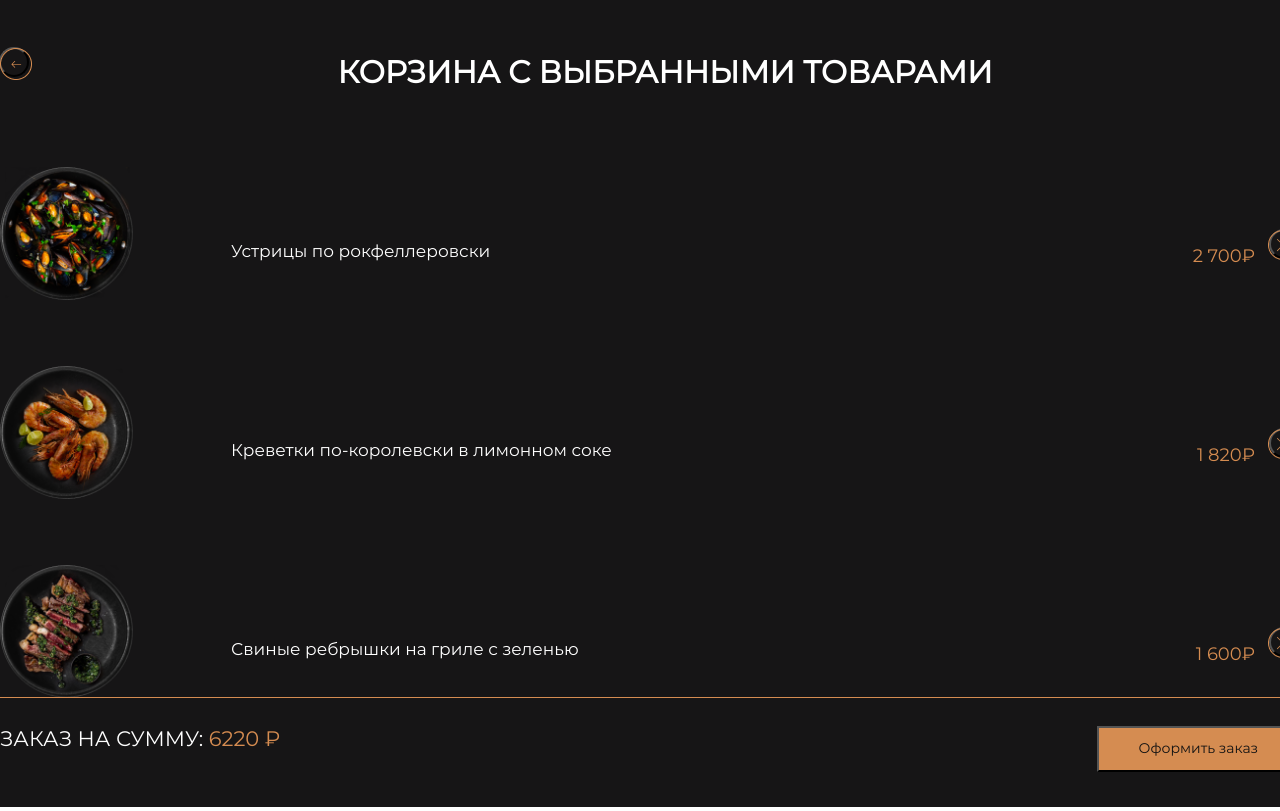
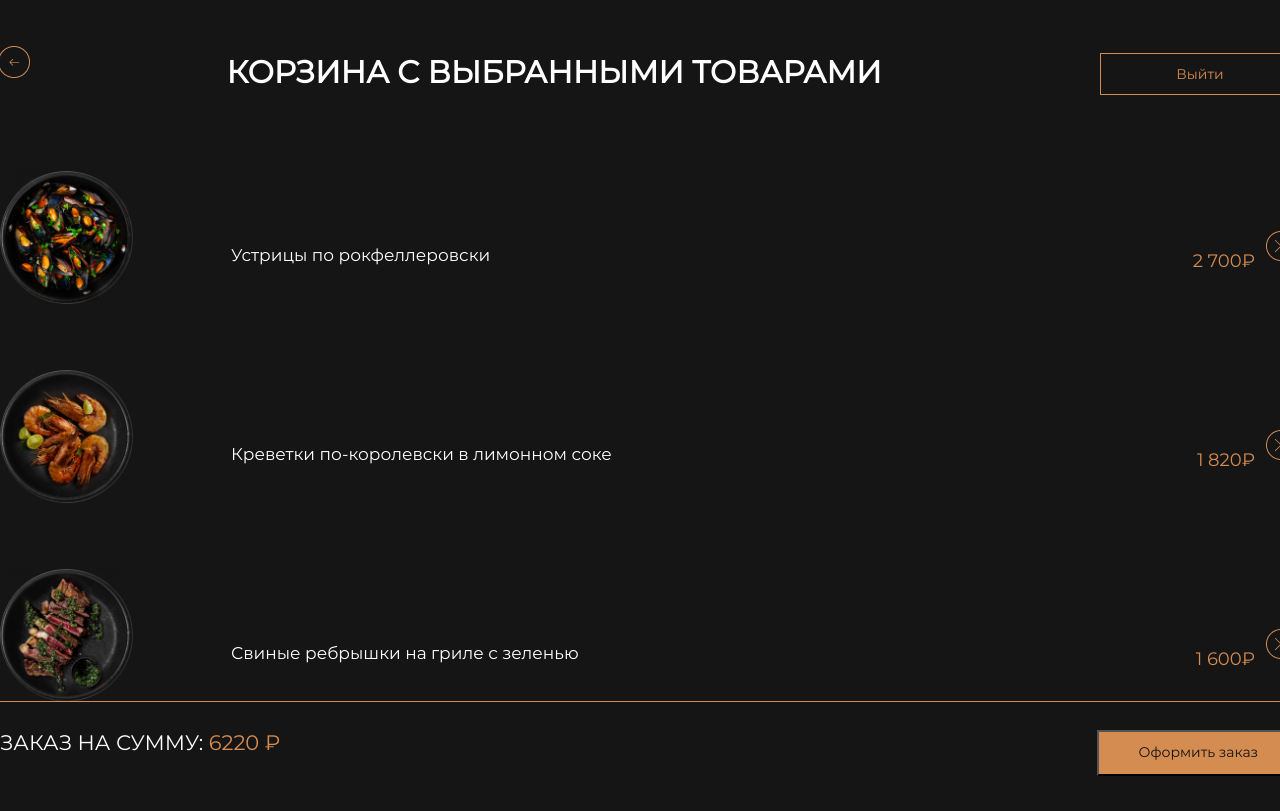
Before and after one commit to 89811421793/food-menu, a React (Create React App) app: page /prodbasket in a window 1280 px wide. Built offline with nearby package versions, Linux system fonts and the light colour scheme.

Commit message:
компонент logout (exit) для второй страницы

```diff
--- a/src/pages/prodbasket/bask.css
+++ b/src/pages/prodbasket/bask.css
@@ -31,6 +31,7 @@
     width: 30px;
     height: 30px;
     border-radius: 50%;
+    border:none;
     background-color: #161516;
     left: -1px;
     top: -6px;
--- a/src/pages/prodbasket/index.jsx
+++ b/src/pages/prodbasket/index.jsx
@@ -1,5 +1,6 @@
 import "./bask.css"
 import Card from "../../components/UI/basketOrder"
+import Exit from "../../components/UI/Logout"
 import styled from 'styled-components'
 
 function Bask({ totalsum }) {
@@ -26,6 +27,7 @@ function Bask({ totalsum }) {
                         <img className="backArrow" src="/images/arrow_back.png" alt="" />
                     </button>
                     <BasketTitle>Корзина с выбранными товарами</BasketTitle>
+                    <Exit/>
                 </header>
                 <main className="basketMain">
                     <Card src="/images/1.png" name="Устрицы по рокфеллеровски" price="2 700" />
```
